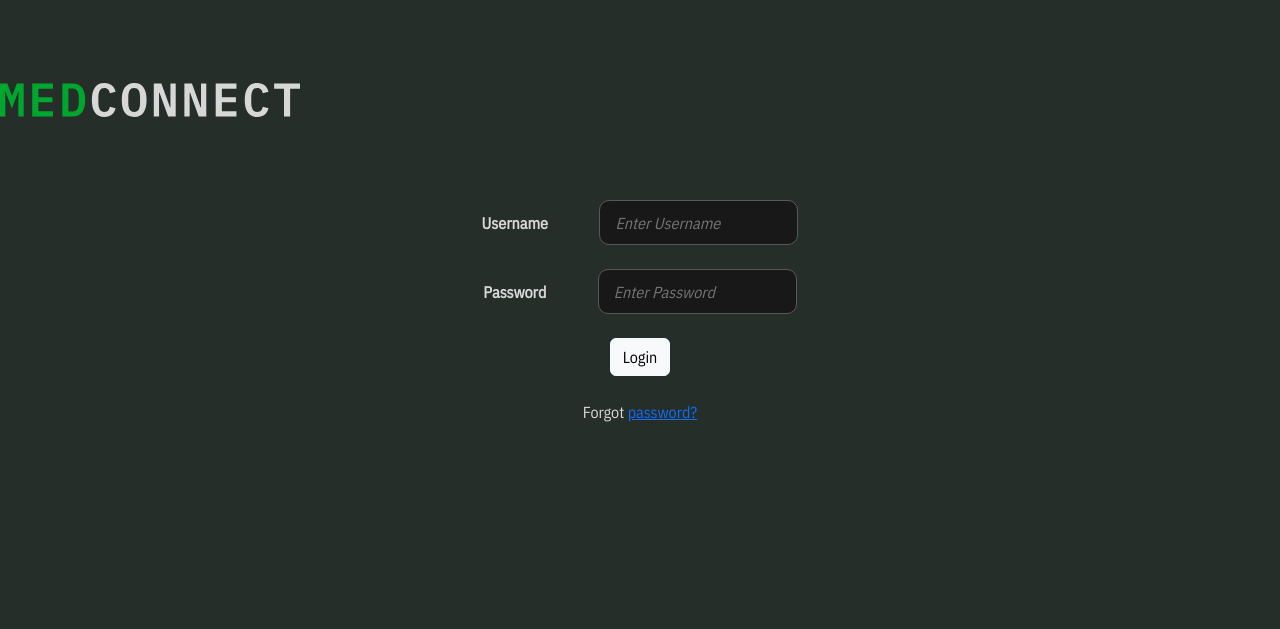
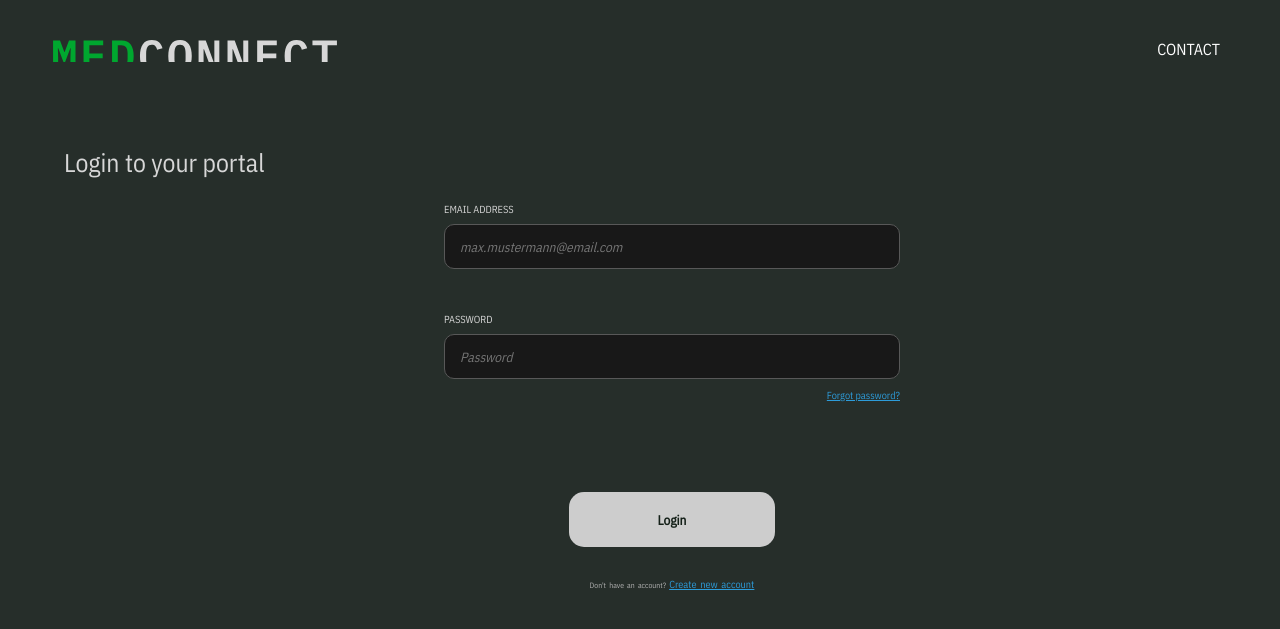
Before and after one commit to xginevra/FastRegProject, a PHP site: page /loginpage.html in a window 1280 px wide. Shown: the top 629 px of the page. Run offline with PHP 8.4, Linux system fonts and the light colour scheme.

Commit message:
in loginpage.html, we use the 'name="username(or whatevername)"' in the form like it is in the DB; i changed that and aligned the authenticate.php. the rest is fine! :)

```diff
--- a/medconnect/loginpage.html
+++ b/medconnect/loginpage.html
@@ -1,38 +1,62 @@
-
-
 <!DOCTYPE html>
 <html lang="en">
 <head>
     <meta charset="UTF-8">
     <meta name="viewport" content="width=device-width, initial-scale=1.0">
     <title>MEDCONNECT - LOGIN</title>
-    <link href="https://cdn.jsdelivr.net/npm/bootstrap@5.3.2/dist/css/bootstrap.min.css" rel="stylesheet" integrity="sha384-T3c6CoIi6uLrA9TneNEoa7RxnatzjcDSCmG1MXxSR1GAsXEV/Dwwykc2MPK8M2HN" crossorigin="anonymous">
     <link rel="stylesheet" href="stylesdraft.css">
 </head>
-<body>
-    <form action="authenticate.php" method="POST">
-        <div class="imgcontainer">
-          <img src="Logo.svg" alt="Avatar" class="center" width="300" height="200">
-        </div>
+<body class = "logbody">
+<header style="margin-top: 1vh;">
+    <a href="index.html">
+        <object data="Logo.svg" height="30vh" style="pointer-events: none;"> </object>
+    </a>
+    <nav>
 
-        <div class="container">
-          <label for="uname"><b>Username</b></label>
-          <input type="text" placeholder="Enter Username" name="username" required>
-          <br>
-          <br>
-          <label for="psw"><b>Password</b></label>
-          <input type="password" placeholder="Enter Password" name="password" required>
-          <br>
-          <br>
-          <button type="submit" class="btn btn-light">Login</button>
+        <a href="contact.html" >CONTACT</a>
 
-        </div>
-        <!-- gotta fix forgot password alignment-->
-        <br>
-        <div class="container">
+        </a>
+    </nav>
+</header>
+<div class="paneloverlay" style="margin-left: 5vw; margin-top: 10vh;">
+    <div>
+        <h1 >Login to your portal</h1>
+    </div>
+    <div>
+        <form action="authenticate.php" method="POST">
+            <div style="display: flex; flex-direction: column; align-items: center; gap: 50px;">
+                <div style="display: flex; flex-direction: column; align-items: center; gap: 20px;">
+                    <div>
+                        <div>
+                            <div class="labelline" style="margin-left: 0vw;">EMAIL ADDRESS</div>
+                            <input class="rest" type="text" name="email_address" required="required" placeholder="max.mustermann@email.com" style="margin-left: 0vw;">
+                        </div>
+                    </div>
+                    <div>
+                        <div>
+                            <div class="labelline" style="margin-left: 0vw;">PASSWORD</div>
+                            <div>
+                                <input  type="password" placeholder="Password" class="rest" name="password" style="margin-left: 0vw; padding-right: 15px;">
+                                <i class="fa-solid fa-eye show-password" style="color: #4f4f4f;"></i>
+                            </div>
+                        </div>
+                        <div style="margin-top: 10px; align-self:right ;">
+                            <a href="resetpassword.html" class="accepting" style="color: #2D9CDA; font-size: 0.8vw; margin-left: 0vw; display: block; text-align: right;">Forgot password?</a>
+                        </div>
+                    </div>
+                </div>
 
-          <span class="psw">Forgot <a href="#">password?</a></span>
-        </div>
-      </form>
+                <div style="display: flex; flex-direction: column; align-items: center; gap: 20px;">
+                    <button type="submit" class="custombutton" style="width: 206px; height: 55px; margin-top: 5vh; align-items: center;cursor: pointer;">Login</button>
+                    <p class="accepting" style="margin-left: 0vw;">Don't have an account? <a href="register.html" style="color: #2D9CDA; font-size: 0.8vw;">Create new account</a></p>
+                </div>
+            </div>
+        </form>
+    </div>
+</div>
+
+
+
+
 </body>
 </html>
```
Also changed, not shown: medconnect/authenticate.php (+13 -13 lines).
